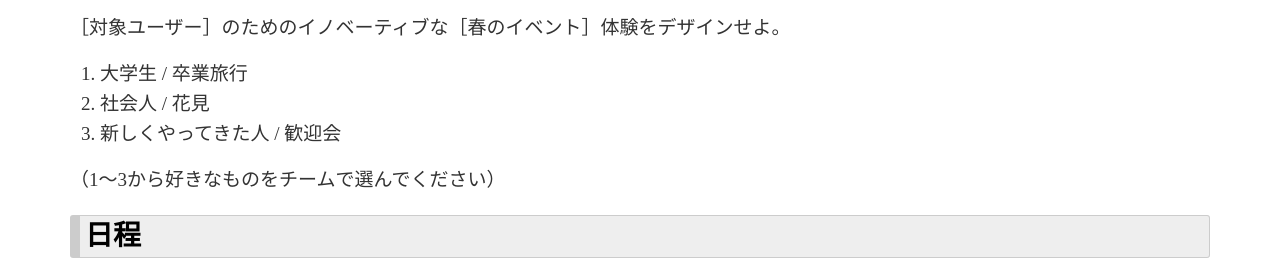
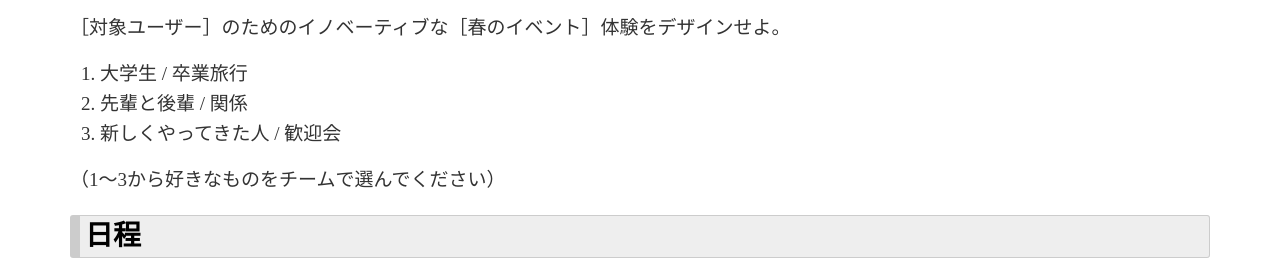
Before and after one commit to titech-edp/titech-edp.github.io, a Jekyll site: the page built from 2018-dtf-b/index.md, in a window 1280 px wide and 900 px high, scrolled down 593 px. Shown: the part 167-442 px from the top of the window. Built offline with Jekyll 4.4.1, drawn with Linux system fonts in a browser that asks for light colours; nearby versions of some CDN libraries; library files that are not in the unit come from our copies.

Commit message:
Update theme

```diff
--- a/2018-dtf-b/index.md
+++ b/2018-dtf-b/index.md
@@ -16,7 +16,7 @@ title: 2018年度「デザイン思考基礎b」
 ［対象ユーザー］のためのイノベーティブな［春のイベント］体験をデザインせよ。
 
 1. 大学生 / 卒業旅行
-2. 社会人 / 花見
+2. 先輩と後輩 / 関係
 3. 新しくやってきた人 / 歓迎会
 
 （1〜3から好きなものをチームで選んでください）
```
Also changed, not shown: 2018-dtf-a/index.md (+1 -1 lines).
